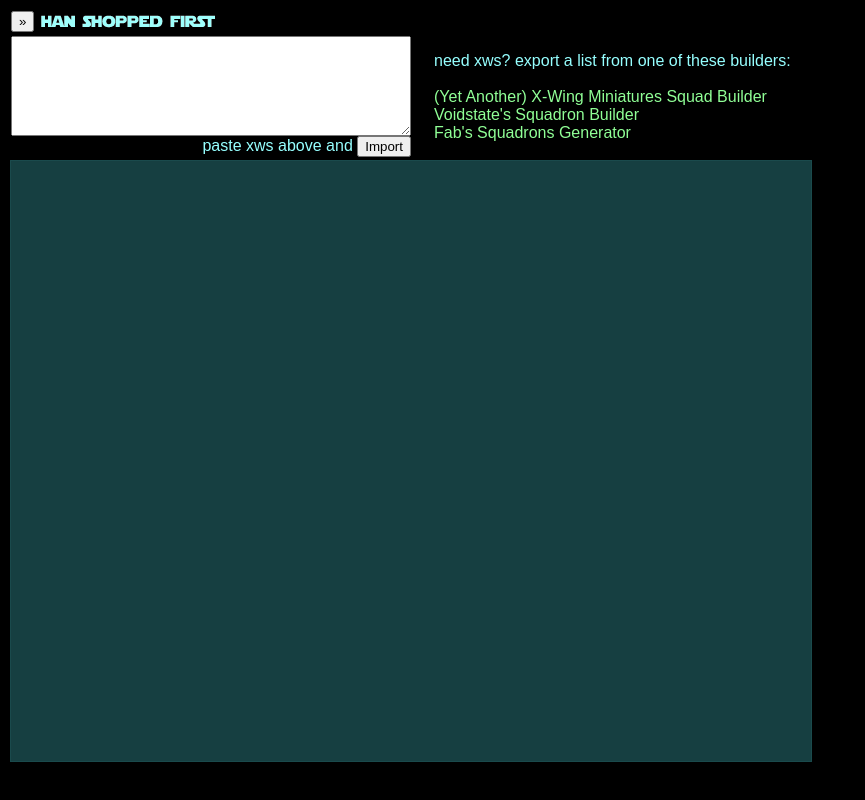
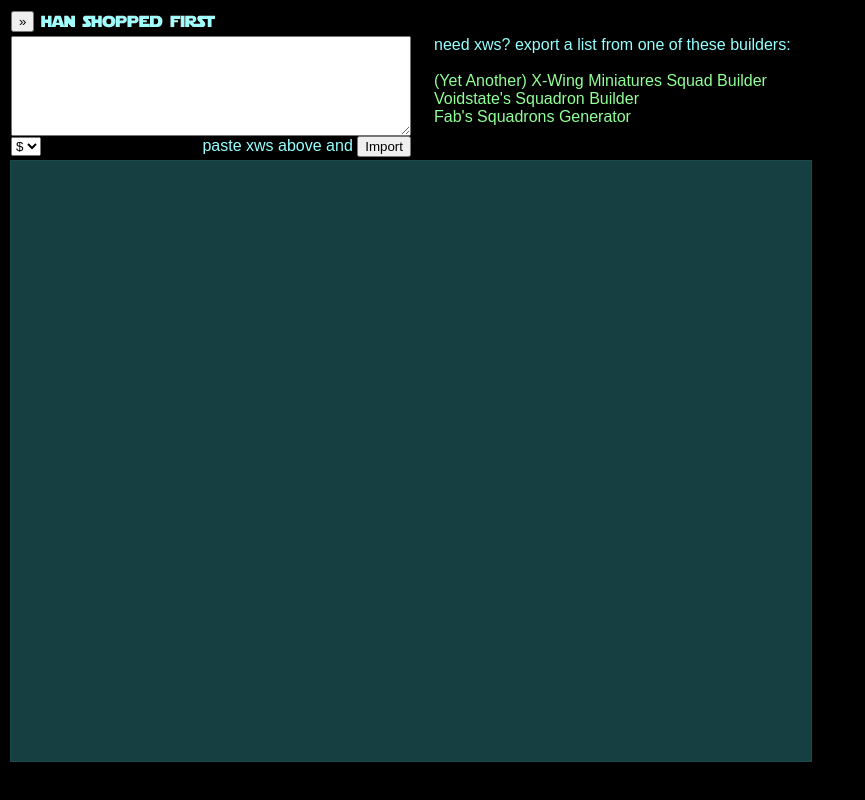
Before and after one commit to randolphw/han-shopped-first, a plain HTML site: page index.html in a window 1280 px wide. Shown: the whole page, without its empty margins (0-865 px from the left). Drawn offline with Linux system fonts and the light colour scheme.

Commit message:
Multi-currency framework, GBP support

```diff
--- a/index.html
+++ b/index.html
@@ -12,6 +12,8 @@ a:link, a:visited {color: #90FF96; text-decoration: none;}
 <!--
 var cachedBuild = [];
 var filteredItems = [];
+var currency = "usd";
+var symbol = {usd: "$", gbp: String.fromCharCode(163)}
 
 function initialize() {
 	layer0 = document.getElementById("layer0");
@@ -146,7 +148,7 @@ function buyList (build) {
 	};
 	var monopolyCost = 0;
 	for (var i = 0; i < output.monopolies.length / 2; i++) {
-		monopolyCost += costTier[lookupSWX(output.monopolies[2 * i], "cost")] * output.monopolies[2 * i + 1];
+		monopolyCost += costTier[currency][lookupSWX(output.monopolies[2 * i], "cost")] * output.monopolies[2 * i + 1];
 	};
 	finalBids = [];
 	if (output.remainder.length > 0) {
@@ -159,10 +161,10 @@ function buyList (build) {
 		};
 	};
 	var oneWinner = (winningBids.length < 2) ? true : false;
-	var totalCost = monopolyCost + ((winningBids.length > 0) ? winningBids[0].cost : 0);
+	var totalCost = (monopolyCost + ((winningBids.length > 0) ? winningBids[0].cost : 0)) / 100;
 	cnvTxt([[""]]);
 	if (!oneWinner) {
-		cnvTxt([["There are " + Math.max(1, winningBids.length) + " cheapest ways to buy your list, costing a total of $" + totalCost.toFixed(2) + ":"], "rgba(250, 255, 190, 0.9)"]);
+		cnvTxt([["There are " + Math.max(1, winningBids.length) + " cheapest ways to buy your list, costing a total of " + symbol[currency] + totalCost.toFixed(2) + ":"], "rgba(250, 255, 190, 0.9)"]);
 		if (output.monopolies.length > 0) {
 			cnvTxt([["Required:"], "rgba(250, 255, 190, 0.9)"]);
 		};
@@ -170,19 +172,19 @@ function buyList (build) {
 		if (build.length == 0) {
 			cnvTxt([["These aren't the ships you're looking for."], "rgba(250, 255, 190, 0.9)"]);
 		} else {
-			cnvTxt([["The cheapest way to buy your list, costing a total of $" + totalCost.toFixed(2) + ":"], "rgba(250, 255, 190, 0.9)"]);
+			cnvTxt([["The cheapest way to buy your list, costing a total of " + symbol[currency] + totalCost.toFixed(2) + ":"], "rgba(250, 255, 190, 0.9)"]);
 		};
 	};
 	for (var i = 0; i < output.monopolies.length / 2; i++) {
 		var swx = output.monopolies[2 * i];
 		var qty = output.monopolies[2 * i + 1];
-		var cost = "$" + (qty * costTier[lookupSWX(swx, "cost")]).toFixed(2);
+		var cost = symbol[currency] + ((qty * costTier[currency][lookupSWX(swx, "cost")]) / 100).toFixed(2);
 		var outputString = "  " + qty + "x " + lookupSWX(swx, "name");
 		cnvTxt([[outputString, cost]]);
 	};
 	for (var i = 0; i < winningBids.length; i++) {
 		if (!oneWinner) {
-			if (i == 0) {
+			if (i == 0 && output.monopolies.length > 0) {
 				cnvTxt([[""]]);
 			};
 			cnvTxt([["Option " + (i + 1) + ":"], "rgba(250, 255, 190, 0.9)"]);
@@ -191,7 +193,7 @@ function buyList (build) {
 			var set = winningBids[i].contents[j].split("*");
 			var swx = set[0];
 			var qty = set[1];
-			var cost = "$" + (qty * costTier[lookupSWX(swx, "cost")]).toFixed(2);
+			var cost = symbol[currency] + ((qty * costTier[currency][lookupSWX(swx, "cost")]) / 100).toFixed(2);
 			var outputString = "  " + qty + "x " + lookupSWX(swx, "name");
 			cnvTxt([[outputString, cost]]);
 		};
@@ -333,11 +335,11 @@ function getBids (build, sets) {
 			for (var j = 0; j < bids[i].length / 2; j++) {
 				var setName = bids[i][j * 2];
 				var unitsBought = bids[i][j * 2 + 1];
-				totalCost += costTier[lookupSWX(setName, "cost")] * unitsBought;
+				totalCost += costTier[currency][lookupSWX(setName, "cost")] * unitsBought;
 				contents.push(setName + "*" + unitsBought);
 			};
 			contents.sort();
-			bids[i] = {"cost": Math.round((totalCost + 0.00001) * 100) / 100, "contents": contents.slice(0)};
+			bids[i] = {"cost": totalCost, "contents": contents.slice(0)};
 			if (newBid(contents)) {
 				finalBids.push(bids[i]);
 			};
@@ -360,6 +362,7 @@ function newBid (bid) {
 
 function listSelect (event) {
 	event.preventDefault();
+	if (cachedBuild.length + filteredItems.length > 0) {
 		var container = layer0.getBoundingClientRect();
 		var y = event.clientY + window.pageYOffset - container.top;
 		var index = Math.ceil((y - 23) / 15) - 1;
@@ -380,6 +383,21 @@ function listSelect (event) {
 			buyList(cachedBuild);
 		};
 	};
+};
+
+function useCurrency(curr) {
+	currency = curr;
+	if (cachedBuild.length + filteredItems.length > 0) {
+		for (var i = 0; i < cachedBuild.length; i++) {
+			if (cachedBuild[i].oqty != undefined) {
+				cachedBuild[i].qty = cachedBuild[i].oqty;
+			};
+		};
+		buyList(cachedBuild);
+	} else if (document.getElementById("fieldImport").value != "") {
+		importXWS();
+	};
+};
 
 -->
 </script>
@@ -394,15 +412,25 @@ function listSelect (event) {
 <tr id="rowImport">
 <td align="right">
 <textarea id="fieldImport" style="height: 100px; width: 400px;"></textarea><br>
-paste xws above and <button onClick="importXWS();">Import</button>
+<table border=0 cellpadding=0 cellspacing=0 width="400">
+<tr>
+<td>
+<select>
+<option value="usd" onClick='useCurrency("usd");'>$</option>
+<option value="gbp" onClick='useCurrency("gbp");'>&pound;</option>
+</select>
+</td>
+<td align="right">paste xws above and <button onClick="importXWS();">Import</button></td>
+</tr>
+</table>
 </td>
 <td width="15"></td>
-<td>
-need xws? export a list from one of these builders:<br>
-<br>
+<td valign="top">
+need xws? export a list from one of these builders:<br><br>
 <a href="http://geordanr.github.io/xwing/" target="_blank">(Yet Another) X-Wing Miniatures Squad Builder</a><br>
 <a href="http://xwing-builder.co.uk/build" target="_blank">Voidstate's Squadron Builder</a><br>
-<a href="http://x-wing.fabpsb.net/gindex.php" target="_blank">Fab's Squadrons Generator</a>
+<a href="http://x-wing.fabpsb.net/gindex.php" target="_blank">Fab's Squadrons Generator</a><br>
+<br>
 </td>
 </tr>
 <tr>
--- a/sku.js
+++ b/sku.js
@@ -1,16 +1,31 @@
-costTier = [
-	7.95,	// dice, bases
-	14.95,	// small-based ship
-	19.95,	// small-based ship+
-	29.95,	// large-based ship
-	39.95,	// large-based ship+
-	49.95,	// Ghost
-	59.95,	// Rebel Transport
-	69.95,	// Imperial Assault Carrier
-	79.95,	// -
-	89.95,	// Tantive IV
-	99.95,	// Imperial Raider
-];
+costTier = {
+	usd: [
+		795,	// dice
+		1495,	// small-based ship
+		1995,	// small-based ship+
+		2995,	// large-based ship
+		3995,	// large-based ship+
+		4995,	// Ghost
+		5995,	// Rebel Transport
+		6995,	// Imperial Assault Carrier
+		7995,	// -
+		8995,	// Tantive IV
+		9995,	// Imperial Raider
+	],
+	gbp: [
+		699,	// dice, bases
+		1199,	// small-based ship
+		1699,	// small-based ship+
+		2499,	// large-based ship
+		2999,	// large-based ship+
+		3999,	// Ghost
+		4999,	// Rebel Transport
+		6499,	// Imperial Assault Carrier
+		6999,	// -
+		7499,	// Tantive IV
+		7999,	// Imperial Raider
+	]
+};
 
 swx = [
 	{"null": []},
```
Lines whose indentation alone changed are shown as unchanged.
